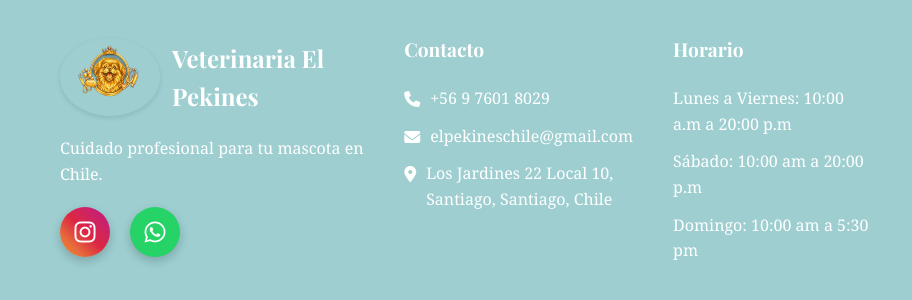
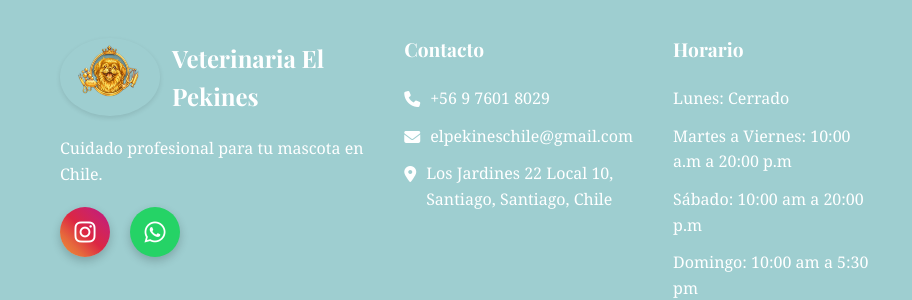
Before and after one commit to jcarpi1510-boop/elpekines-web, a plain HTML site: page Proye D/index.html in a window 1280 px wide. Shown: the part 3546-3846 px from the top of the page, 0-912 px from the left. Drawn offline with nearby package versions, Linux system fonts and the light colour scheme; grey boxes are pictures that could not be loaded.

Commit message:
Update index.html

```diff
--- a/Proye D/index.html
+++ b/Proye D/index.html
@@ -295,7 +295,8 @@
             <div class="footer-hours">
                 <h3>Horario</h3>
                 <ul>
-                    <li>Lunes a Viernes: 10:00 a.m a 20:00 p.m</li>
+                    <li>Lunes: Cerrado</li>
+                    <li>Martes a Viernes: 10:00 a.m a 20:00 p.m</li>
                     <li>Sábado: 10:00 am a 20:00 p.m</li>
                     <li>Domingo: 10:00 am a 5:30 pm</li>
                 </ul>
```
